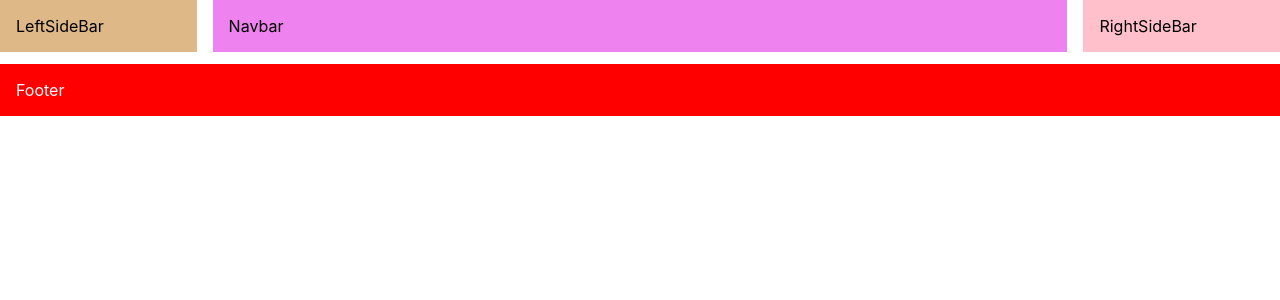
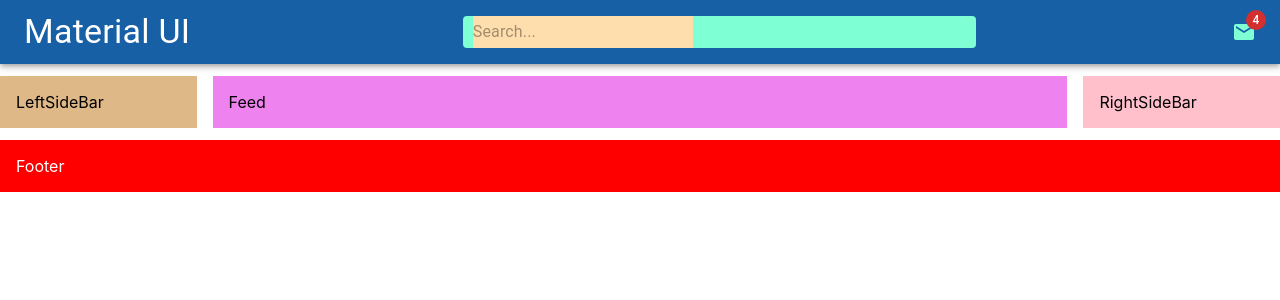
Before and after one commit to anshkush92/learn-material-ui-typescript, a React (Create React App) app: page / in a window 1280 px wide. Shown: the top 300 px of the page. Built offline with nearby package versions, Linux system fonts and the light colour scheme.

Commit message:
Learnt how to use / customize Icons, Box, Container, Badge, Avatar, styledEngineProvider and customize them using inline CSS styles using sx={{}}

```diff
--- a/package.json
+++ b/package.json
@@ -5,6 +5,7 @@
   "dependencies": {
     "@emotion/react": "^11.9.3",
     "@emotion/styled": "^11.9.3",
+    "@mui/icons-material": "^5.8.4",
     "@mui/material": "^5.8.7",
     "@testing-library/jest-dom": "^5.16.4",
     "@testing-library/react": "^13.3.0",
@@ -15,7 +16,6 @@
     "@types/react-dom": "^18.0.6",
     "react": "^18.2.0",
     "react-dom": "^18.2.0",
-    "react-icons": "^4.4.0",
     "react-router-dom": "^6.3.0",
     "react-scripts": "5.0.1",
     "typescript": "^4.7.4",
--- a/src/App.tsx
+++ b/src/App.tsx
@@ -1,6 +1,7 @@
 import { Stack } from "@mui/material";
 import Box from "@mui/material/Box";
 import Footer from "./components/Footer/Footer";
+import Feed from "./components/Header/Feed/feed";
 import Navbar from "./components/Header/Navbar/Navbar";
 import LeftSideBar from "./components/Sidebar/left-side-bar/left-side-bar";
 import RightSideBar from "./components/Sidebar/right-side-bar/right-side-bar";
@@ -9,9 +10,10 @@ function App() {
   return (
     <Box>
       <Stack direction="column" spacing={1.5}>
+        <Navbar></Navbar>
         <Stack spacing={2} justifyContent="space-between" direction="row">
           <LeftSideBar></LeftSideBar>
-          <Navbar></Navbar>
+          <Feed></Feed>
           <RightSideBar></RightSideBar>
         </Stack>
 
--- /dev/null
+++ b/src/components/Header/Feed/feed.tsx
@@ -0,0 +1,20 @@
+// Test -------------------------- Importing the Packages ---------------------------------
+import React from "react";
+import { Box } from "@mui/material";
+
+// Test -------------------------- Importing the styles / other components ----------------
+
+// Test -------------------------- Structure of Props ----------------------------------
+
+// Test -------------------------- The current component ----------------------------------
+
+const Feed = () => {
+  return (
+    <Box bgcolor="violet" flex={5} p={2} m={0} sx={{ ml: { xs: "0" } }}>
+      Feed
+    </Box>
+  );
+};
+
+// Test -------------------------- Exporting the current component ------------------------
+export default Feed;
--- a/src/components/Header/Navbar/Navbar.tsx
+++ b/src/components/Header/Navbar/Navbar.tsx
@@ -1,6 +1,15 @@
 // Test -------------------------- Importing the Packages ---------------------------------
-import React from "react";
-import { Box } from "@mui/material";
+import {
+  AppBar,
+  Toolbar,
+  styled,
+  Typography,
+  Box,
+  InputBase,
+  Badge,
+} from "@mui/material";
+import { theme } from "../../Test/theme/theme";
+import { CatchingPokemon, Mail } from "@mui/icons-material";
 
 // Test -------------------------- Importing the styles / other components ----------------
 
@@ -8,10 +17,50 @@ import { Box } from "@mui/material";
 
 // Test -------------------------- The current component ----------------------------------
 const Navbar = () => {
+  const StyledToolBar = styled(Toolbar)({
+    display: "flex",
+    justifyContent: "space-between",
+    flex: "1",
+  });
+
+  const Search = styled("div")({
+    backgroundColor: "aquamarine",
+    color: "black",
+    padding: "0 10px",
+    borderRadius: theme.shape.borderRadius,
+    width: "40%",
+  });
+
+  const Icons = styled(Box)({});
+
   return (
-    <Box bgcolor="violet" flex={5} p={2} m={0}>
-      Navbar
-    </Box>
+    <AppBar position="static">
+      <StyledToolBar>
+        <Typography
+          variant="h4"
+          component="div"
+          mr={2}
+          sx={{ display: { xs: "none", sm: "block" } }}
+        >
+          Material UI
+        </Typography>
+        <CatchingPokemon
+          fontSize="large"
+          sx={{ display: { xs: "block", sm: "none" } }}
+        ></CatchingPokemon>
+        <Search>
+          <InputBase
+            sx={{ backgroundColor: "navajowhite" }}
+            placeholder="Search..."
+          ></InputBase>
+        </Search>
+        <Icons>
+          <Badge badgeContent={4} color="error">
+            <Mail color="info" sx={{ color: "aquamarine" }}></Mail>
+          </Badge>
+        </Icons>
+      </StyledToolBar>
+    </AppBar>
   );
 };
 
--- a/src/index.tsx
+++ b/src/index.tsx
@@ -6,7 +6,7 @@ import reportWebVitals from "./reportWebVitals";
 
 // Packages
 import { BrowserRouter } from "react-router-dom";
-import { ThemeProvider } from "@mui/material";
+import { StyledEngineProvider, ThemeProvider } from "@mui/material";
 
 // Styles
 
@@ -20,7 +20,9 @@ root.render(
   <React.StrictMode>
     <BrowserRouter>
       <ThemeProvider theme={theme}>
-        <App />
+        <StyledEngineProvider injectFirst>
+          <App />
+        </StyledEngineProvider>
       </ThemeProvider>
     </BrowserRouter>
   </React.StrictMode>
```
